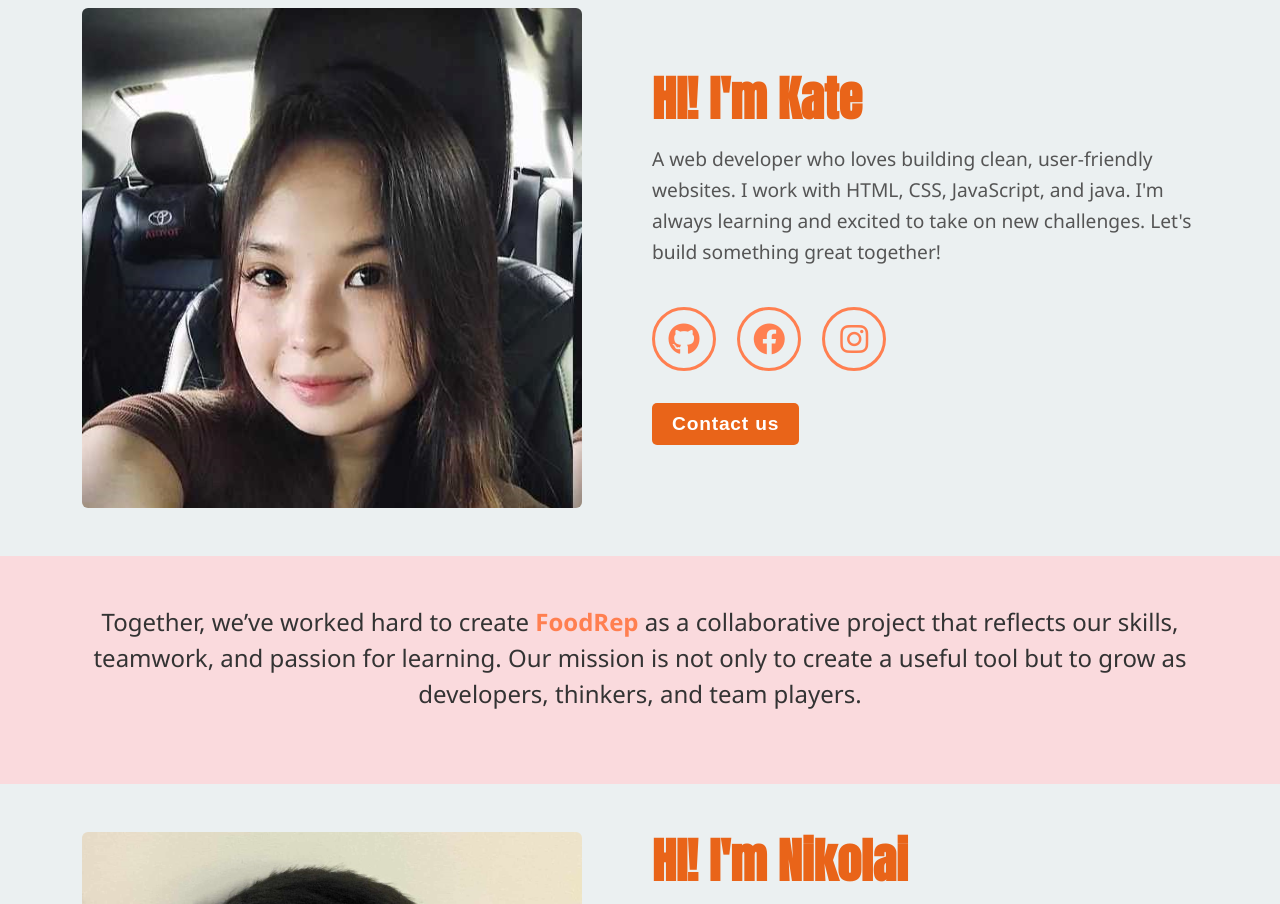
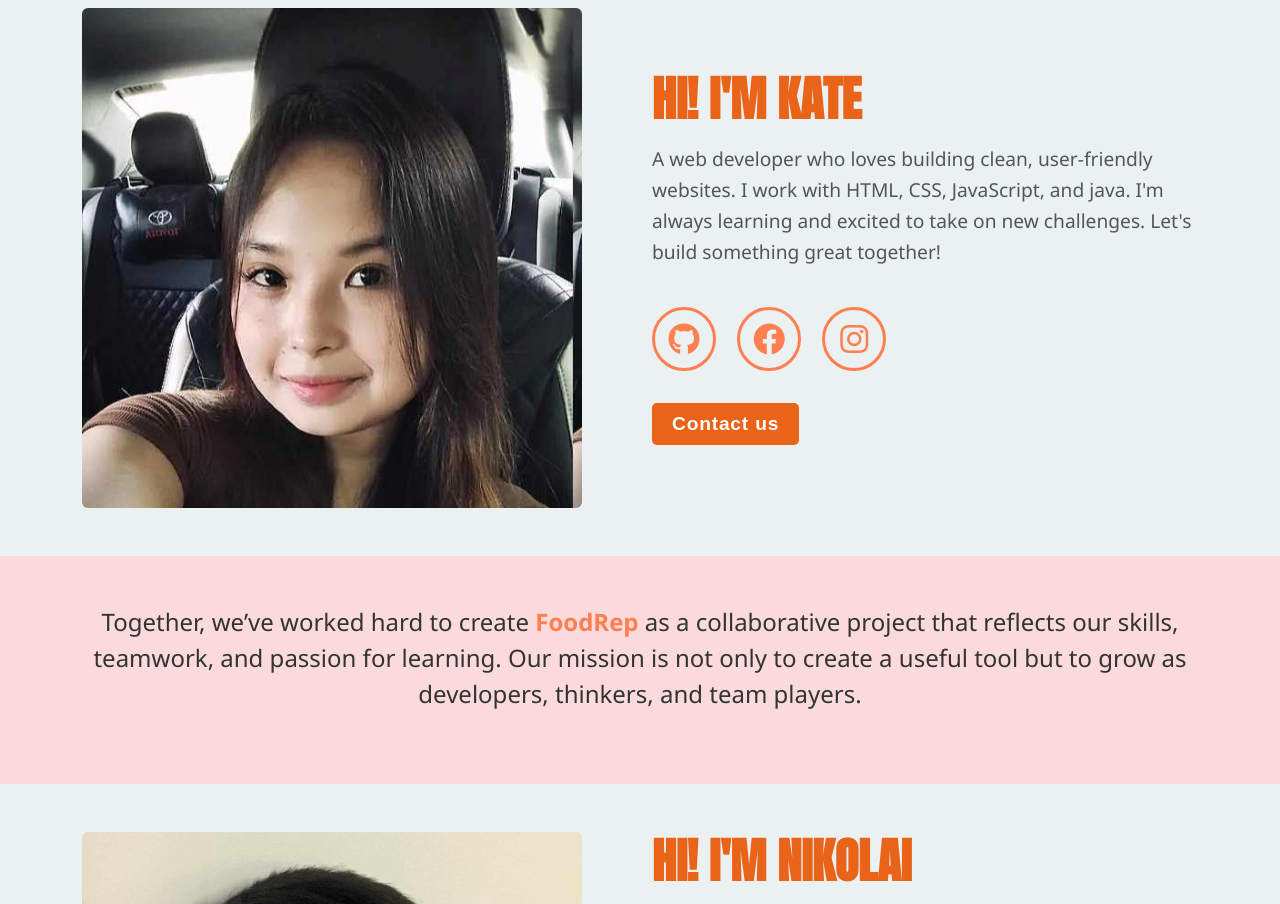
Before and after one commit to Ireneo23/ADV_Final_Project, a plain HTML site: page about.html in a window 1280 px wide. Shown: the part 3305-4209 px from the top of the page. Drawn offline with nearby package versions, Linux system fonts and the light colour scheme; a web font is replaced by a local one.

Commit message:
-semi-done

```diff
--- a/about.html
+++ b/about.html
@@ -188,7 +188,7 @@
         </div>
         <!-- Text Section -->
         <div class="col-md-6 text-center text-md-start">
-          <h1 class="title mb-3" >HI! I'm Kate</h1>
+          <h1 class="title mb-3" >HI! I'M KATE</h1>
           <p class="description mb-4">A web developer who loves building clean, user-friendly websites. I work with HTML, CSS, JavaScript, and java. I'm always learning and excited to take on new challenges. Let's build something great together!</p>
           <div class="social-icons">
             <a href="https://github.com/Ireneo23" target="_blank"><i class="fa-brands fa-github"></i></a>
@@ -215,7 +215,7 @@
         </div>
         <!-- Text Section -->
         <div class="col-md-6 text-center text-md-start">
-          <h1 class="title mb-3" >HI! I'm Nikolai</h1>
+          <h1 class="title mb-3" >HI! I'M NIKOLAI</h1>
           <p class="description mb-4">a passionate website designer with a keen eye for detail and a commitment to creating innovative, user-friendly websites. I specialize in blending creativity with functionality, ensuring each project not only looks amazing but also delivers a seamless user experience. From responsive layouts to intuitive navigation, I strive to bring brands to life in the digital world, helping them connect with their audience in meaningful ways.</p>
           <div class="social-icons">
             <a href="https://github.com/Ireneo23" target="_blank"><i class="fa-brands fa-github"></i></a>
```
Also changed, not shown: contact.html (+1 -1 lines).
